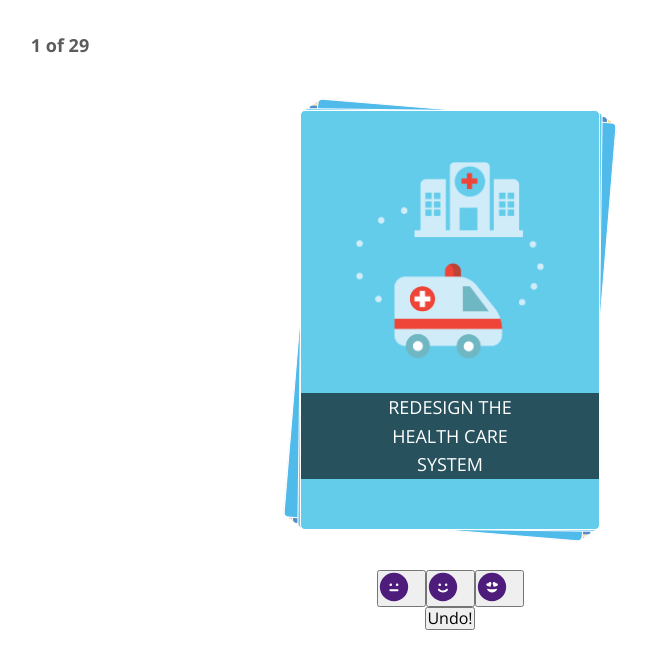
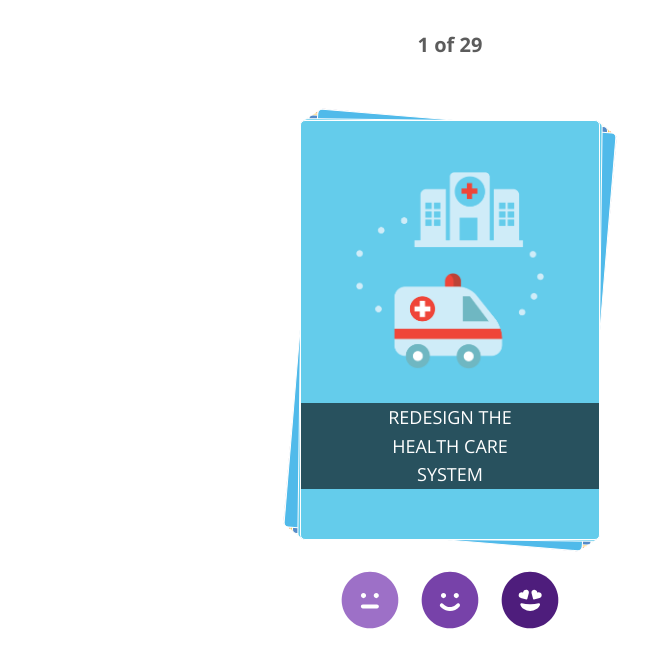
Before and after one commit to mysparkpath/Sparkpathrhok, a React (Create React App) app: page /cards in a window 1280 px wide. Shown: the top 668 px of the page, without its empty margins (190-838 px from the left). Built offline with nearby package versions, Linux system fonts and the light colour scheme.

Commit message:
styled and adjusted deck buttons

```diff
--- a/package.json
+++ b/package.json
@@ -4,13 +4,14 @@
   "private": true,
   "dependencies": {
     "@reach/router": "^1.2.1",
+    "polished": "^3.2.0",
     "react": "^16.8.6",
     "react-dom": "^16.8.6",
     "react-scripts": "3.0.0",
     "styled-components": "^4.2.0",
-    "styled-system": "^4.1.0",
     "styled-normalize": "^8.0.6",
-    "styled-reset": "^2.0.9"
+    "styled-reset": "^2.0.9",
+    "styled-system": "^4.1.0"
   },
   "scripts": {
     "start": "react-scripts start",
--- a/src/CardApp/CardApp.js
+++ b/src/CardApp/CardApp.js
@@ -2,7 +2,7 @@ import React, { useState } from 'react'
 
 import { initialDeckState } from './state'
 import CardDeck from './CardDeck'
-import ResetButton from './ResetButton'
+// import ResetButton from './ResetButton'
 
 export const DeckContext = React.createContext({})
 
@@ -14,6 +14,7 @@ const CardApp = () => {
     console.log('UNDO!', deckHistory)
     if (deckHistory) {
       setDeckState(deckHistory)
+      setDeckHistory()
       console.log(deckState)
     }
   }
@@ -68,6 +69,7 @@ const CardApp = () => {
         sendToYes,
         goToPreviousDeckState,
         reset,
+        deckHistory,
       }}
     >
       <div className="CardApp">
--- a/src/CardApp/CardButton.js
+++ b/src/CardApp/CardButton.js
@@ -1,11 +1,16 @@
-import React from "react";
+import React from 'react'
+import styled from 'styled-components/macro'
 
+const StyledCardButton = styled.button`
+  border: none;
+  background: none;
+`
 const CardButton = ({ id, children, onClick, title }) => {
   return (
-    <button id={id} onClick={onClick} type="button">
+    <StyledCardButton id={id} onClick={onClick} type="button">
       {children}
-    </button>
-  );
-};
+    </StyledCardButton>
+  )
+}
 
-export default CardButton;
+export default CardButton
--- a/src/CardApp/CardDeck.js
+++ b/src/CardApp/CardDeck.js
@@ -1,5 +1,6 @@
 import React, { useContext } from 'react'
 import styled, { css } from 'styled-components/macro'
+import { darken } from 'polished'
 import { DeckContext } from './CardApp'
 import Card from '../components/card'
 import CardButton from './CardButton'
@@ -11,15 +12,22 @@ import { ReactComponent as NotInt } from '../static/icons/not-interested.svg'
 import { ReactComponent as VeryInt } from '../static/icons/very-interested.svg'
 
 const iconStyles = css`
-  height: 3rem;
-  margin-right: 1.5rem;
+  height: 6rem;
 `
 const IntIcon = styled(Int)`
   ${iconStyles}
+
+  .st0 {
+    fill: ${darken(0.15, '#9d70c7')};
+  }
 `
 
 const NotIntIcon = styled(NotInt)`
   ${iconStyles}
+
+  .st0 {
+    fill: #9d70c7;
+  }
 `
 
 const VeryIntIcon = styled(VeryInt)`
@@ -30,7 +38,6 @@ const CardDeckWrapper = styled.div`
   display: flex;
   flex-direction: column;
   align-items: center;
-  margin-top: 2rem;
 `
 
 const CardStackWrapper = styled.div`
@@ -39,18 +46,36 @@ const CardStackWrapper = styled.div`
   height: calc((100vw - 2rem) * 1.4);
   max-width: 30rem;
   max-height: 42rem;
-  margin: 4rem 0;
+  margin: 2rem 0 3rem 0;
+`
+
+const DeckHeader = styled.div`
+  padding: 2rem;
+  display: flex;
+  justify-content: flex-end;
+  align-self: stretch;
+  position: relative;
+  height: 10rem;
 `
 
 const CardProgress = styled.div`
   display: flex;
-  justify-content: center;
+  justify-content: flex-end;
   align-self: stretch;
   max-width: 50rem;
   font-weight: 600;
-  font-size: 1.8rem;
+  font-size: 2rem;
   height: 5rem;
-  align-items: center;
+  position: absolute;
+  left: 50%;
+  top: 3.5rem;
+  transform: translateX(-50%);
+`
+
+const CardButtonList = styled.div`
+  & > *:not(:last-child) {
+    margin-right: 2rem;
+  }
 `
 
 const CardDeck = () => {
@@ -73,8 +98,10 @@ const CardDeck = () => {
   }
   return (
     <CardDeckWrapper>
-      <CardProgress>{`${currentIndex} of ${totalCount}`}</CardProgress>
-      {/* <h3>My Card Deck</h3> */}
+      <DeckHeader>
+        <CardProgress>{`${currentIndex} of ${totalCount}`}</CardProgress>
+        <UndoButton />
+      </DeckHeader>
 
       <CardStackWrapper>
         {deck.map((card, index) => (
@@ -82,7 +109,7 @@ const CardDeck = () => {
         ))}
       </CardStackWrapper>
 
-      <div>
+      <CardButtonList>
         <CardButton
           onClick={e =>
             handleCardButtonClick(e, {
@@ -116,10 +143,7 @@ const CardDeck = () => {
         >
           <VeryIntIcon />
         </CardButton>
-      </div>
-      <div>
-        <UndoButton />
-      </div>
+      </CardButtonList>
     </CardDeckWrapper>
   )
 }
--- a/src/CardApp/UndoButton.js
+++ b/src/CardApp/UndoButton.js
@@ -1,17 +1,36 @@
 import React, { useContext } from 'react'
+import styled from 'styled-components/macro'
 import { DeckContext } from './CardApp'
 
+import { ReactComponent as Undo } from '../static/icons/undo.svg'
+
+const UndoIcon = styled(Undo)`
+  height: 3rem;
+  margin-bottom: 0.5rem;
+`
+
+const ButtonWrapper = styled.button`
+  display: flex;
+  flex-direction: column;
+  align-items: center;
+  border: none;
+  background: none;
+`
+
 const UndoButton = () => {
-  const { goToPreviousDeckState } = useContext(DeckContext)
+  const { goToPreviousDeckState, deckHistory } = useContext(DeckContext)
+
+  if (!deckHistory) return null
 
   const handleUndoClick = e => {
     e.preventDefault()
     goToPreviousDeckState()
   }
   return (
-    <button id="Undo" onClick={handleUndoClick} type="button">
-      Undo!
-    </button>
+    <ButtonWrapper id="Undo" onClick={handleUndoClick} type="button">
+      <UndoIcon />
+      Undo
+    </ButtonWrapper>
   )
 }
 
```
Also changed, not shown: src/static/icons/undo.svg (added), 1 other file (tests, documents, lock files or other folders).
